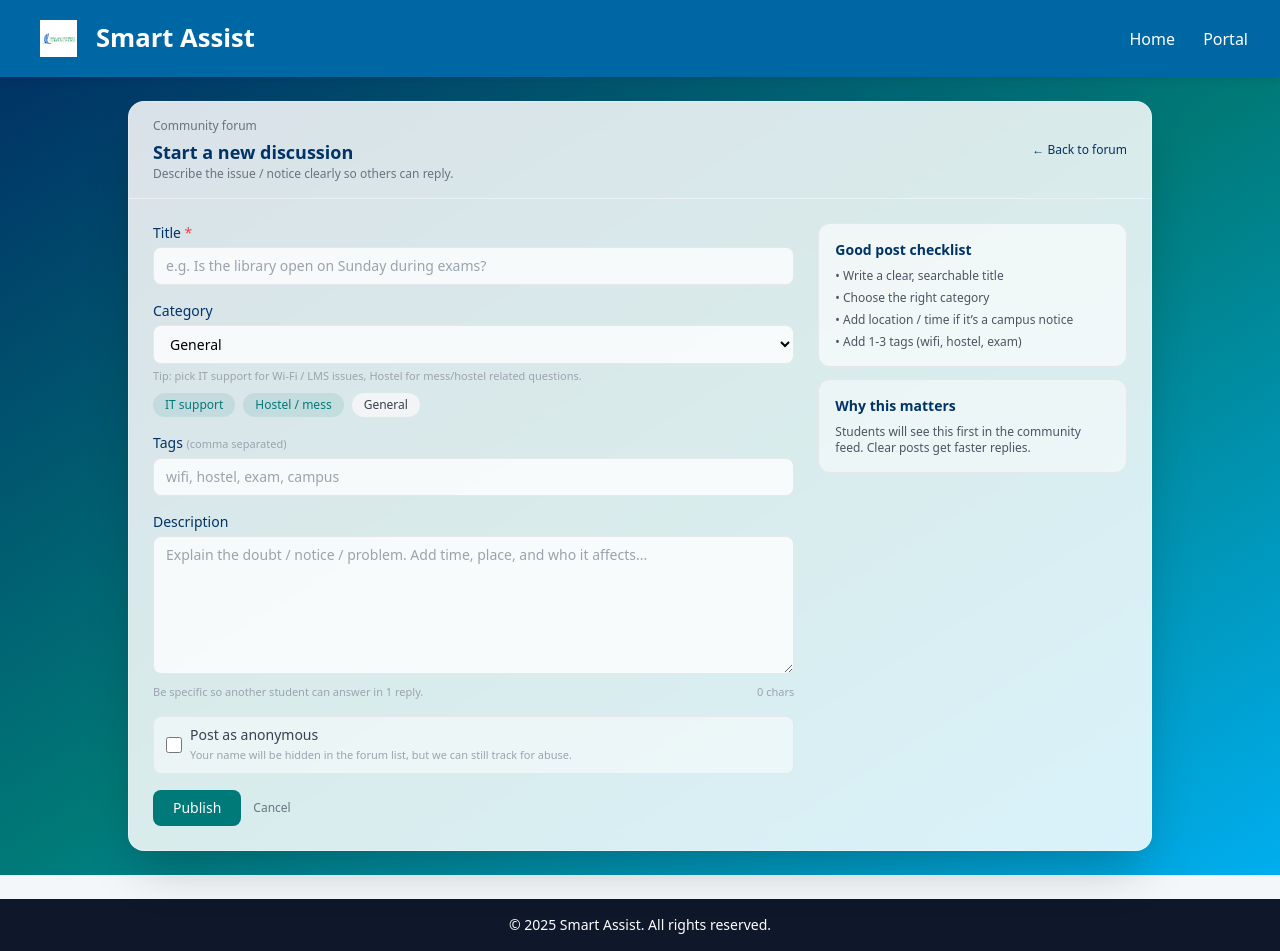
After one commit to smit-tejani/SmartAssist-Campus-Services-Assistant, a FastAPI app: template templates/forum_new.html in a window 1280 px wide. The commit adds this page. Run offline with FastAPI, Linux system fonts and the light colour scheme; the template is opened without the code that fills it, so the values that code supplies are empty; parts of the project's set-up code (start-up, migrations or seed data) failed here and were passed over; some libraries are stand-ins or nearby versions.

Commit message:
add: frontend for community forum

```diff
--- a/templates/base.html
+++ b/templates/base.html
@@ -38,7 +38,7 @@
         {% elif user['role'] == 'admin' %}
         <a href="/admin_home">Dashboard</a>
         {% endif %}
-        <a href="#">Community</a>
+        <a href="/forum">Community</a>
         <div class="nav-right">
           <!-- Notification Bell -->
           <div class="notification-bell">
--- /dev/null
+++ b/templates/forum_new.html
@@ -0,0 +1,245 @@
+<!DOCTYPE html>
+<html lang="en">
+
+<head>
+  <meta charset="UTF-8">
+  <title>New Discussion | Smart Assist</title>
+  <meta name="viewport" content="width=device-width, initial-scale=1.0">
+
+  <!-- Tailwind CDN -->
+  <script src="https://cdn.tailwindcss.com"></script>
+  <script>
+    tailwind.config = {
+      theme: {
+        extend: {
+          colors: {
+            tamuccBlue: '#003366',
+            tamuccTeal: '#007A78',
+            tamuccLight: '#00AEEF',
+          }
+        }
+      }
+    }
+  </script>
+
+  <style>
+    body {
+      min-height: 100vh;
+      display: flex;
+      flex-direction: column;
+      background: #f4f7fa;
+    }
+
+    nav {
+      display: flex;
+      justify-content: space-between;
+      align-items: center;
+      padding: 1rem 2rem;
+      background: #0067A5;
+      color: #fff;
+      position: sticky;
+      top: 0;
+      z-index: 1000;
+      box-shadow: 0 2px 10px rgba(0, 0, 0, .1);
+    }
+
+    .nav-left {
+      display: flex;
+      align-items: center;
+      gap: .75rem;
+    }
+
+    nav h1 {
+      font-size: 1.6rem;
+      font-weight: 600;
+    }
+
+    nav .logo {
+      width: 52px;
+      height: 45px;
+      object-fit: contain;
+      padding: 4px;
+    }
+
+    .nav-links a {
+      color: #fff;
+      text-decoration: none;
+      margin-left: 1.5rem;
+      font-weight: 500;
+      transition: .3s;
+    }
+
+    .nav-links a:hover {
+      color: #00A99D;
+    }
+  </style>
+</head>
+
+<body>
+
+  <!-- header (was in partials/header.html earlier) -->
+  <nav>
+    <div class="nav-left">
+      <img src="{{ url_for('static', path='assets/images/logo.png') }}" alt="Smart Assist Logo" class="logo">
+      <h1>Smart Assist</h1>
+    </div>
+
+    <div class="nav-links">
+      <a href="/">Home</a>
+
+      {% if request.session.get('user') %}
+      {% set u = request.session.get('user') %}
+
+      {# role-aware dashboard link #}
+      {% if u.role == 'student' %}
+      <a href="/student_home">Dashboard</a>
+      {% elif u.role == 'staff' %}
+      <a href="/staff_home">Dashboard</a>
+      {% elif u.role == 'admin' %}
+      <a href="/admin_home">Dashboard</a>
+      {% endif %}
+
+      <a href="/forum">Community</a>
+      <a href="/edit_profile">
+        Profile
+      </a>
+      <a href="/logout">Logout</a>
+      {% else %}
+      <a href="/login">Portal</a>
+      {% endif %}
+    </div>
+  </nav>
+
+  <!-- main -->
+  <main class="flex-1">
+    <div
+      class="min-h-[calc(100vh-60px)] bg-gradient-to-br from-tamuccBlue via-tamuccTeal to-tamuccLight flex justify-center py-6 px-4">
+      <div
+        class="w-full max-w-5xl bg-white/85 backdrop-blur-md rounded-2xl shadow-2xl border border-white/30 flex flex-col">
+        <!-- header -->
+        <div class="flex items-center justify-between px-6 py-4 border-b border-white/40">
+          <div>
+            <p class="text-xs text-gray-500 mb-1">Community forum</p>
+            <h1 class="text-lg font-semibold text-tamuccBlue">Start a new discussion</h1>
+            <p class="text-xs text-gray-500">Describe the issue / notice clearly so others can reply.</p>
+          </div>
+          <a href="/forum" class="text-xs text-tamuccBlue hover:underline">← Back to forum</a>
+        </div>
+
+        <!-- body -->
+        <div class="grid grid-cols-12 gap-6 p-6">
+          <!-- form -->
+          <div class="col-span-12 md:col-span-8">
+            <form method="post" action="/forum/new" class="space-y-4" id="new-forum-form">
+              <!-- title -->
+              <div>
+                <label class="block text-sm font-medium text-tamuccBlue mb-1">Title <span
+                    class="text-red-500">*</span></label>
+                <input type="text" name="title" required placeholder="e.g. Is the library open on Sunday during exams?"
+                  class="w-full bg-white/80 border border-gray-200 rounded-lg px-3 py-2 text-sm focus:outline-none focus:ring-2 focus:ring-tamuccTeal/70">
+              </div>
+
+              <!-- category + quick chips -->
+              <div>
+                <label class="block text-sm font-medium text-tamuccBlue mb-1">Category</label>
+                <select name="category_slug" id="category-select"
+                  class="w-full bg-white/80 border border-gray-200 rounded-lg px-3 py-2 text-sm focus:outline-none focus:ring-2 focus:ring-tamuccTeal/70">
+                  {% if categories %}
+                  {% for c in categories %}
+                  <option value="{{ c.slug }}">{{ c.name }}</option>
+                  {% endfor %}
+                  {% else %}
+                  <option value="general">General</option>
+                  {% endif %}
+                </select>
+                <p class="text-[11px] text-gray-400 mt-1">Tip: pick IT support for Wi-Fi / LMS issues, Hostel for
+                  mess/hostel related questions.</p>
+
+                <!-- quick buttons -->
+                <div class="flex flex-wrap gap-2 mt-2">
+                  <button type="button" data-cat="it-support"
+                    class="inline-flex items-center px-3 py-1 rounded-full bg-tamuccTeal/10 text-tamuccTeal text-xs hover:bg-tamuccTeal/20">
+                    IT support
+                  </button>
+                  <button type="button" data-cat="hostel"
+                    class="inline-flex items-center px-3 py-1 rounded-full bg-tamuccTeal/10 text-tamuccTeal text-xs hover:bg-tamuccTeal/20">
+                    Hostel / mess
+                  </button>
+                  <button type="button" data-cat="general"
+                    class="inline-flex items-center px-3 py-1 rounded-full bg-gray-100 text-gray-700 text-xs hover:bg-gray-200">
+                    General
+                  </button>
+                </div>
+              </div>
+
+              <!-- tags -->
+              <div>
+                <label class="block text-sm font-medium text-tamuccBlue mb-1">
+                  Tags <span class="text-gray-400 text-[11px]">(comma separated)</span>
+                </label>
+                <input type="text" name="tags" placeholder="wifi, hostel, exam, campus"
+                  class="w-full bg-white/80 border border-gray-200 rounded-lg px-3 py-2 text-sm focus:outline-none focus:ring-2 focus:ring-tamuccTeal/70">
+              </div>
+
+              <!-- body -->
+              <div>
+                <label class="block text-sm font-medium text-tamuccBlue mb-1">Description</label>
+                <textarea name="body" rows="6" id="body-textarea"
+                  placeholder="Explain the doubt / notice / problem. Add time, place, and who it affects..."
+                  class="w-full bg-white/80 border border-gray-200 rounded-lg px-3 py-2 text-sm focus:outline-none focus:ring-2 focus:ring-tamuccTeal/70"></textarea>
+                <div class="flex justify-between items-center mt-1">
+                  <p class="text-[11px] text-gray-400">Be specific so another student can answer in 1 reply.</p>
+                  <p class="text-[11px] text-gray-400"><span id="body-count">0</span> chars</p>
+                </div>
+              </div>
+
+              <!-- anonymous -->
+              <div class="flex items-center gap-2 bg-white/50 border border-gray-200 rounded-lg px-3 py-2">
+                <input id="anon-toggle" name="anonymous" type="checkbox" value="1"
+                  class="h-4 w-4 text-tamuccTeal border-gray-300 rounded focus:ring-tamuccTeal/60">
+                <label for="anon-toggle" class="text-sm text-gray-700">
+                  Post as anonymous
+                  <span class="block text-[11px] text-gray-400">Your name will be hidden in the forum list, but we can
+                    still track for abuse.</span>
+                </label>
+              </div>
+
+              <!-- submit -->
+              <div class="flex items-center gap-3">
+                <button type="submit"
+                  class="bg-tamuccTeal text-white px-5 py-2 rounded-lg text-sm font-medium hover:bg-tamuccLight transition">
+                  Publish
+                </button>
+                <a href="/forum" class="text-xs text-gray-500 hover:text-gray-700">Cancel</a>
+              </div>
+            </form>
+          </div>
+
+          <!-- side info -->
+          <div class="col-span-12 md:col-span-4 space-y-3">
+            <div class="bg-white/65 border border-gray-200 rounded-xl p-4">
+              <h2 class="text-sm font-semibold text-tamuccBlue mb-2">Good post checklist</h2>
+              <ul class="text-xs text-gray-600 space-y-1.5">
+                <li>• Write a clear, searchable title</li>
+                <li>• Choose the right category</li>
+                <li>• Add location / time if it’s a campus notice</li>
+                <li>• Add 1-3 tags (wifi, hostel, exam)</li>
+              </ul>
+            </div>
+            <div class="bg-white/50 border border-gray-200 rounded-xl p-4">
+              <h2 class="text-sm font-semibold text-tamuccBlue mb-2">Why this matters</h2>
+              <p class="text-xs text-gray-600">
+                Students will see this first in the community feed. Clear posts get faster replies.
+              </p>
+            </div>
+          </div>
+        </div>
+      </div>
+    </div>
+  </main>
+
+  <!-- footer -->
+  <footer class="bg-[#0f172a] text-white text-center py-4 text-sm mt-6">
+    &copy; {{ now().year if now is defined else "2025" }} Smart Assist. All rights reserved.
+  </footer>
+</body>
```
Also changed, not shown: templates/forum_list.html (added, +268 -0 lines), templates/forum_thread.html (added, +233 -0 lines).
